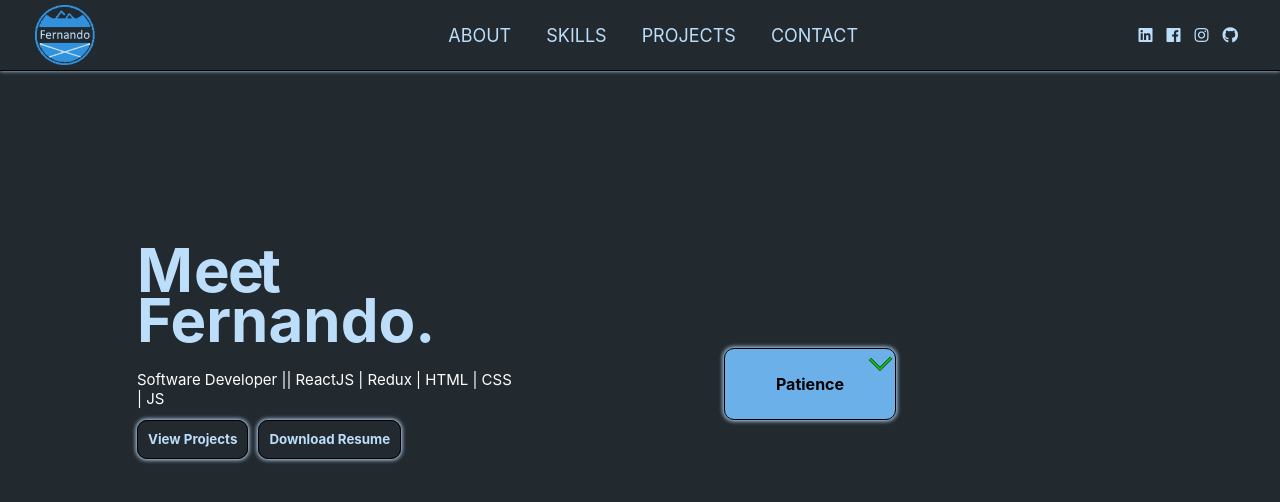
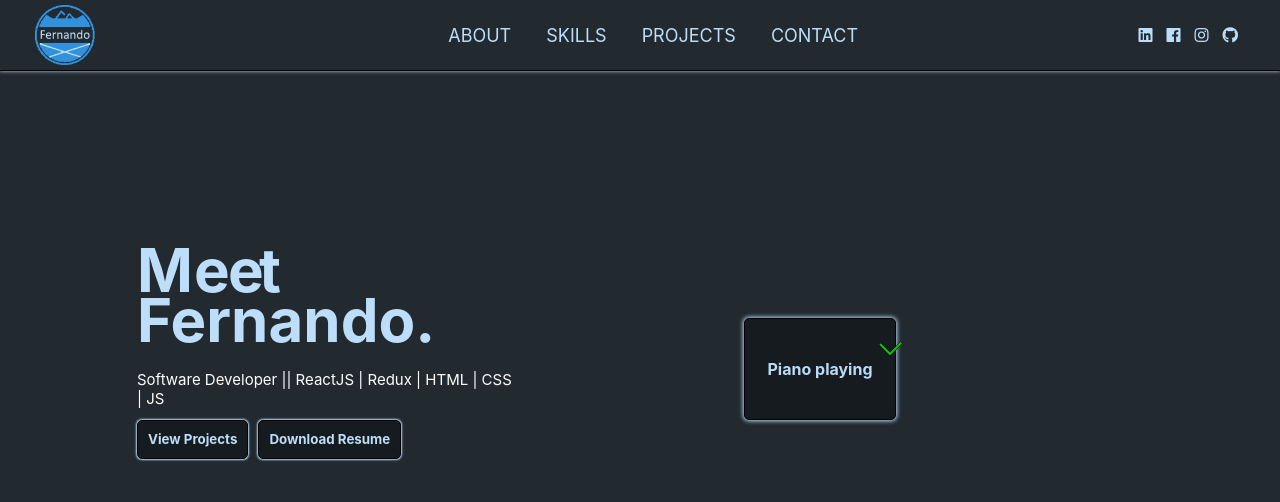
Before and after one commit to ClassyFD/portfolio-dlv, a React (Create React App) app: page / in a window 1280 px wide. Shown: the top 502 px of the page. Built offline with nearby package versions, Linux system fonts and the light colour scheme; no server answers.

Commit message:
home page and nav tweaks. working on about page

```diff
--- a/src/containers/Home.js
+++ b/src/containers/Home.js
@@ -22,17 +22,52 @@ class Home extends Component {
 
   componentWillMount = () => {
     this.props.setMountedComp('home');
-    const softSkills = ['Leadership', 'Critical thinking', 'Communication', 'Patience', 'Problem solving', 'Accountability', 'Creativity', 'Motivated', 'Efficient', 'Enthusiastic', 'Curiosity', 'Thinker', 'Disciplined'];
+    const softSkills = [
+      'Leadership',
+      'Teamwork',
+      'Communication',
+      'Coffee addiction',
+      'Piano playing',
+      'Love for fitness',
+      'Critical thinking',
+      'Patience',
+      'Problem solving',
+      'Accountability',
+      'Creativity',
+      'Motivation',
+      'Efficiency',
+      'Enthusiasm',
+      'Curiosity',
+      'Discipline',
+      'Eager-to-learn',
+    ];
     const softSkillElements = softSkills.map((ssEL, ssIndex)=>{
       return (
-        <div onClick={()=>{this.clickSoftSkill(ssIndex)}} onMouseLeave={()=>{this.leaveSoftSkill(ssIndex)}} onMouseEnter={()=>{this.enterSoftSkill(ssIndex)}} key={`${ssIndex}-soft-skill`} className={`home-soft-skill home-soft-skill-${ssIndex}`}>
+        <div key={`${ssIndex}-soft-skill`} className={`home-soft-skill home-soft-skill-${ssIndex}`}>
           <svg key={`${ssIndex}-soft-skill-svg-2`} style={{position: 'absolute'}} stroke="black" strokeWidth="3" strokeDasharray="100" strokeDashoffset="100" fill="none" className={`soft-skill-svg-${ssIndex}`}>
             <path d="M210 50 L220 60, 240 40"></path>
           </svg>
           <svg key={`${ssIndex}-soft-skill-svg`} style={{position: 'absolute'}} stroke="#0ec704" strokeWidth="2" strokeDasharray="100" strokeDashoffset="100" fill="none" className={`soft-skill-svg-${ssIndex}`}>
             <path d="M210 50 L220 60, 240 40"></path>
           </svg>
-          <p key={`${ssIndex}-soft-skill-p`} style={{flexWrap: 'nowrap'}}>{ssEL}</p>
+          <p
+            onClick={()=>{this.clickSoftSkill(ssIndex)}}
+            onMouseLeave={()=>{this.leaveSoftSkill(ssIndex)}}
+            onMouseEnter={()=>{this.enterSoftSkill(ssIndex)}}
+            key={`${ssIndex}-soft-skill-p home-soft-skill-p`}
+            style={{
+              display: 'flex',
+              alignItems: 'center',
+              justifyContent: 'center',
+              flexWrap: 'nowrap',
+              position:'relative',
+              zIndex: 10,
+              width: 200,
+              height: 100,
+              cursor: 'pointer'
+            }}>
+            {ssEL}
+          </p>
         </div>
       )
     })
@@ -73,10 +108,10 @@ class Home extends Component {
       const skillSVG = `.soft-skill-svg-${key}`;
       homeTL.to(homeSkill, 0, {display: 'flex'})
         .to(homeSkill, 1, {opacity: 1})
-        .to(homeSkill, 1, {height: 50, ease:Elastic.easeOut}, '-=1')
+        .to(homeSkill, 1, {height: 100, ease:Elastic.easeOut}, '-=1')
         .to(homeSkill, .5, {bottom: 50}, '-=1')
         .to(skillSVG, .5, {strokeDashoffset: 50}, '-=.3')
-        .to(homeSkill, 1, {rotation: 90, right: -200, bottom:50, opacity: 0})
+        .to(homeSkill, 1, {right: -300, opacity: 0, ease: Power4.easeOut})
         .to(homeSkill, 0, {right: 0, bottom: 0, rotation: 0, display: 'none'})
         if (_isMounted) {
           homeTL.call(()=>{
@@ -124,17 +159,17 @@ class Home extends Component {
   }
 
   enterSoftSkill = (type) => {
-    TweenMax.to(`.home-soft-skill-${type}`, .5, {backgroundColor: 'transparent'})
-    TweenMax.to(`.home-soft-skill-${type}`, .5, {color: '#BCDEFA'})
+    TweenMax.to(`.home-soft-skill-${type}`, .5, {backgroundColor: '#80ceb9'})
+    TweenMax.to(`.home-soft-skill-${type}`, .5, {color: 'black'})
   }
   leaveSoftSkill = (type) => {
-    TweenMax.to(`.home-soft-skill-${type}`, .5, {backgroundColor: '#6CB2EB'})
-    TweenMax.to(`.home-soft-skill-${type}`, .5, {color: 'black'})
+    TweenMax.to(`.home-soft-skill-${type}`, .5, {backgroundColor: '#161b1f'})
+    TweenMax.to(`.home-soft-skill-${type}`, .5, {color: '#BCDEFA'})
   }
   clickSoftSkill = (type) => {
     const tl = new TimelineMax();
-    tl.to(`.home-soft-skill-${type}`, .1, {height: 30})
-      .to(`.home-soft-skill-${type}`, 1, {height: 50, ease: Elastic.easeOut});
+    tl.to(`.home-soft-skill-${type}`, .1, {height: 50})
+      .to(`.home-soft-skill-${type}`, 1, {height: 100, ease: Elastic.easeOut});
   }
 
   render = () => {
@@ -146,7 +181,7 @@ class Home extends Component {
           <header className="home-header">
             <h2 className="home-h2 home-slide home-motivated">Motivated</h2>
             <h2 className="home-h2 home-slide home-efficient">efficient</h2>
-            <h2 className="home-h2 home-slide home-enthusiastic">enthusiastic</h2>
+            <h2 className="home-h2 home-slide home-enthusiastic">eager-to-learn</h2>
             <h2 className="home-h2 home-slide home-thinker">thinker.</h2>
             <h2 className="home-h2 home-meet">
               <span className="home-m-span">M</span>
--- a/src/styles/about.css
+++ b/src/styles/about.css
@@ -5,9 +5,10 @@
 .about-left-side {
   display: flex;
   width: 200px;
-  height: 100vh - 70px;
+  height: calc(100vh - 70px);
   position: fixed;
   justify-content: center;
+  background: #161b1f;
 }
 .about-left-border {
   height: 100vh;
@@ -21,7 +22,6 @@
   color: #BCDEFA;
   padding: 20px;
   font-size: 20px;
-  text-decoration: underline
 }
 .about-article {
   margin-left: 300px;
--- a/src/styles/home.css
+++ b/src/styles/home.css
@@ -20,16 +20,17 @@
   width: 375px;
   font-size: 60px;
   line-height: 0;
+  white-space: nowrap;
   position: relative;
 }
 .home-efficient, .home-e-span {
-  top: 50px;
+  top: 60px;
 }
 .home-enthusiastic, .home-e2-span {
-  top: 100px;
+  top: 115px;
 }
 .home-thinker, .home-t-span {
-  top: 150px;
+  top: 180px;
 }
 .home-slide {
   left: 100px;
@@ -54,13 +55,13 @@
   display: none;
 }
 .home-button {
-  background: none;
+  background: #161b1f;
+  color: #bcdefa;
+  box-shadow: 0px 0px 2px 1px #BCDEFA;
   border: .5px solid black;
-  border-radius: 10px;
-  color: #bcdefa;
+  border-radius: 5px;
   padding: 10px;
   font-family: -apple-system, BlinkMacSystemFont, 'Segoe UI', Roboto, Oxygen, Ubuntu, Cantarell, 'Open Sans', 'Helvetica Neue', sans-serif;
-  box-shadow: 0px 0px 4px 1px #BCDEFA;
   cursor: pointer;
   position: relative;
   overflow: hidden;
@@ -68,21 +69,22 @@
   height: 38.6px;
   display: flex;
   align-items: center;
+  outline: none;
 }
 .home-button:nth-of-type(2) {
   margin-left: 10px;
 }
 .home-button-bg-projects {
-  background: #6CB2EB;
+  background: #80ceb9;
   width: 130px;
-  height: 130px;
+  height: 135px;
   position: absolute;
   left: -120px;
   top: 30px;
   transform: rotate(45deg);
 }
 .home-button-bg-resume {
-  background: #6CB2EB;
+  background: #80ceb9;
   width: 150px;
   height: 150px;
   position: absolute;
@@ -101,7 +103,6 @@
 .home-soft-skills-section {
   position: relative;
   width: 30%;
-  /* top: 25vh; */
   display: flex;
   align-items: flex-end;
   justify-content: flex-end;
@@ -109,22 +110,21 @@
 .home-soft-skill {
   position: absolute;
   font-size: 16px;
-  padding: 10px;
   flex-wrap: nowrap;
   height: 0px;
+  margin: 0;
   width: 150px;
   justify-content: center;
   align-items: center;
-  border-radius: 10px;
   font-family: -apple-system, BlinkMacSystemFont, 'Segoe UI', Roboto, Oxygen, Ubuntu, Cantarell, 'Open Sans', 'Helvetica Neue', sans-serif;
   font-weight: bold;
-  color: black;
+  color: #BCDEFA;
+  border-radius: 5px;
   border: .5px solid black;
   box-shadow: 0px 0px 4px 1px #BCDEFA;
   opacity: 0;
   display: none;
-  background: #6CB2EB;
-  cursor: pointer;
+  background: #161b1f;
 }
 
 @media (max-width:1000px) {
```
